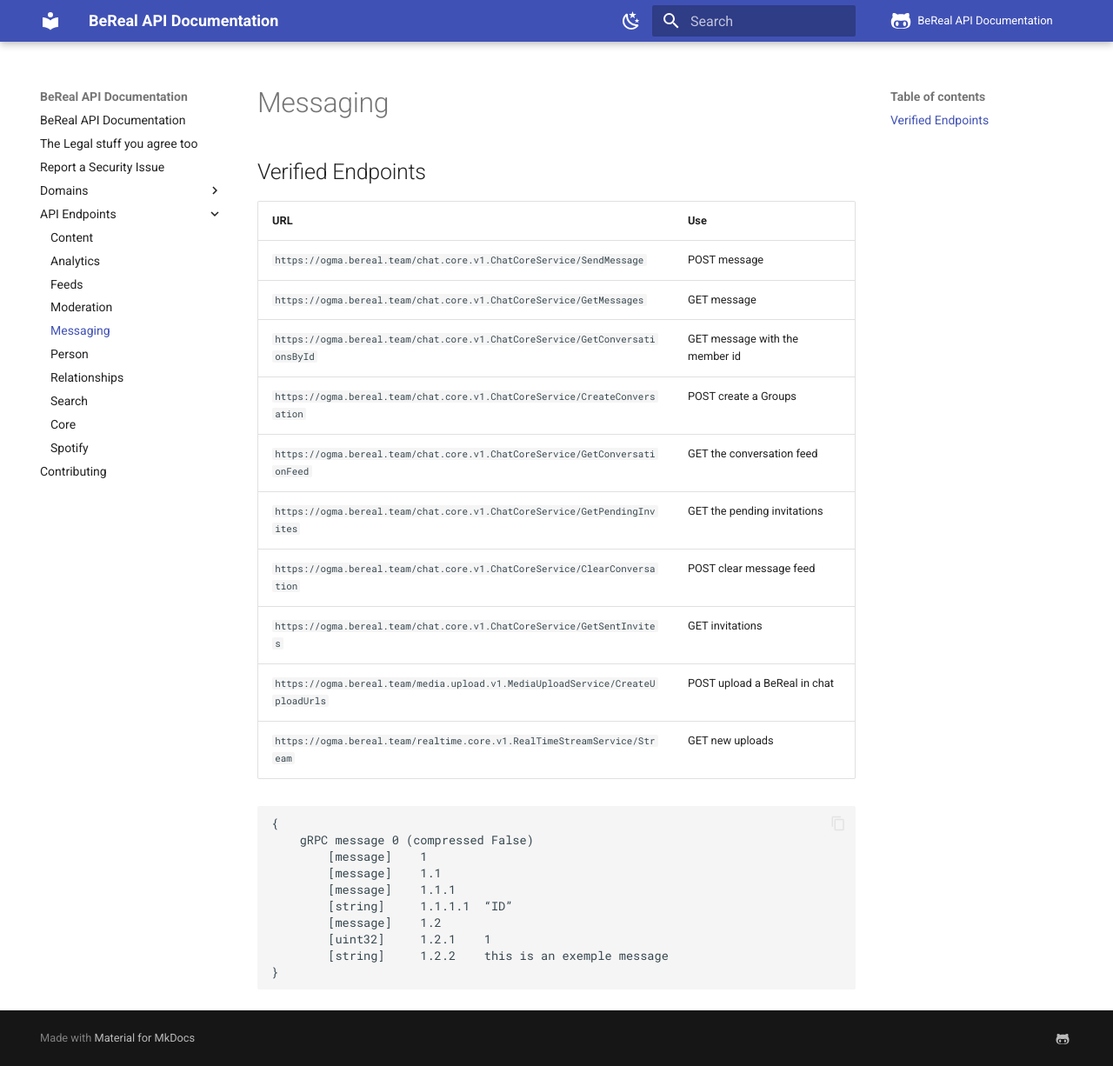
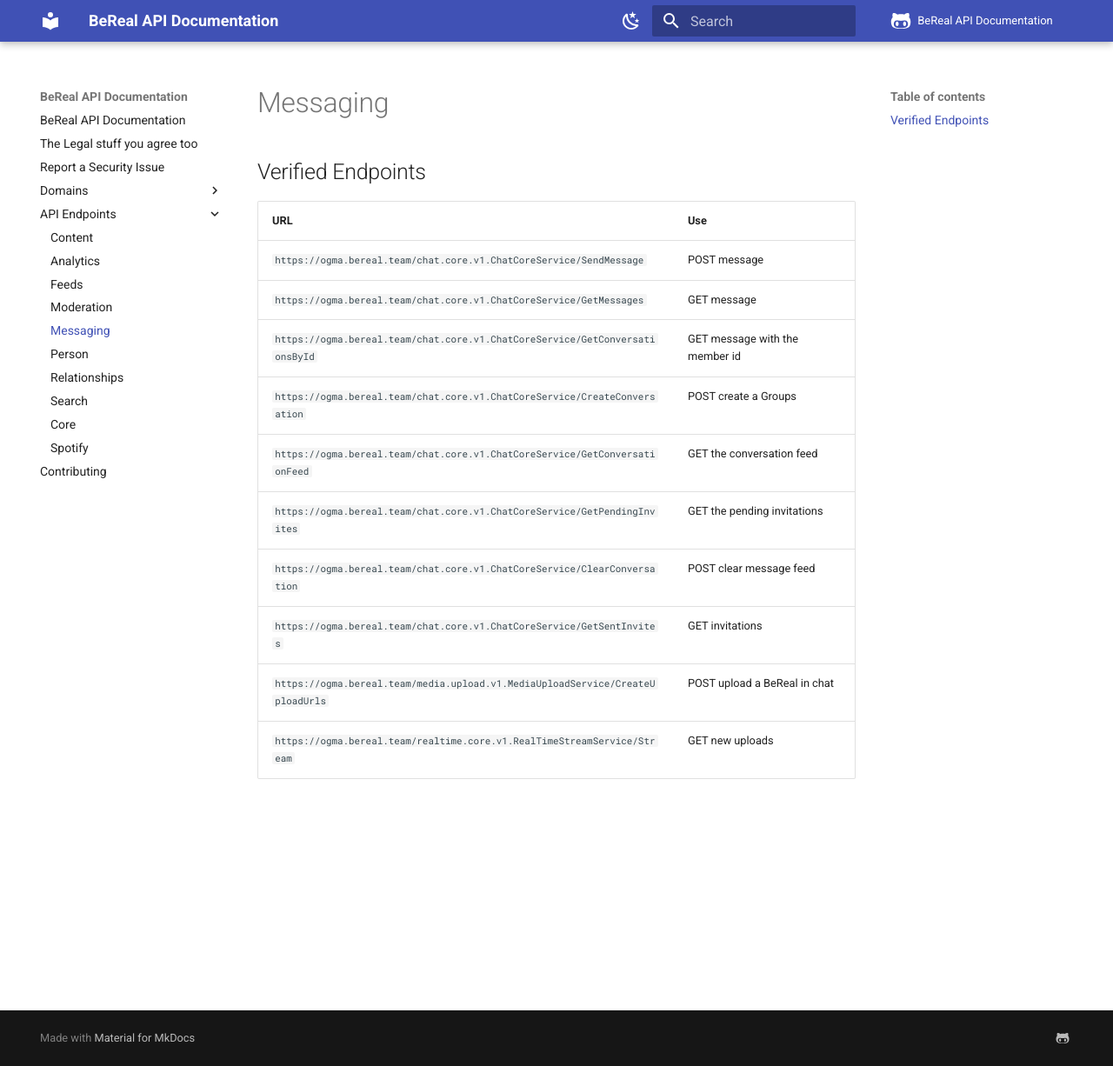
Before and after one commit to userbradley/BeReal, an MkDocs documentation site: the page built from docs/api-endpoints/messaging.md, in a window 1280 px wide and 1226 px high. Shown: the whole window at 87% size. Built offline with MkDocs 1.6.1 and Material for MkDocs 9.7.7, drawn with Linux system fonts in a browser that asks for light colours; comment, search, counter and statistics services are not loaded.

Commit message:
remove issue with github build
-fix typing issues
-add new analytics logs
-add last Bereal api endpoint with response
-add the help section with the api endpoints
-Add message content
-fix spotify links

````diff
--- a/docs/api-endpoints/messaging.md
+++ b/docs/api-endpoints/messaging.md
@@ -17,16 +17,3 @@
 | `https://ogma.bereal.team/chat.core.v1.ChatCoreService/GetSentInvites`          | GET invitations                |
 | `https://ogma.bereal.team/media.upload.v1.MediaUploadService/CreateUploadUrls`  | POST upload a BeReal in chat   |
 | `https://ogma.bereal.team/realtime.core.v1.RealTimeStreamService/Stream`        | GET new uploads                |
-
-```
-{
-	gRPC message 0 (compressed False)
- 		[message]    1
- 		[message]    1.1
- 		[message]    1.1.1
- 		[string]     1.1.1.1  “ID”
- 		[message]    1.2
- 		[uint32]     1.2.1    1
- 		[string]     1.2.2    this is an exemple message
-}
-```
````
